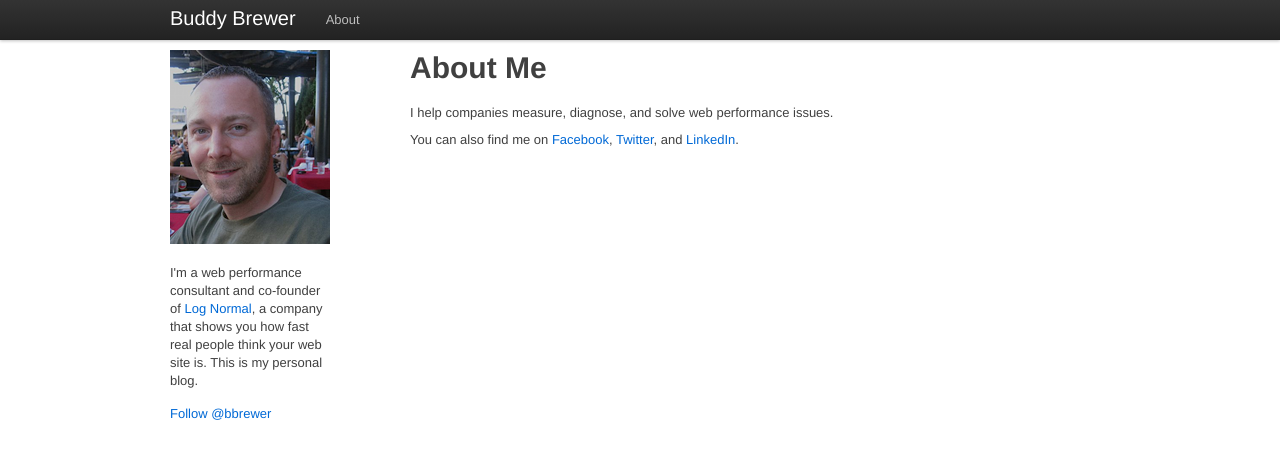
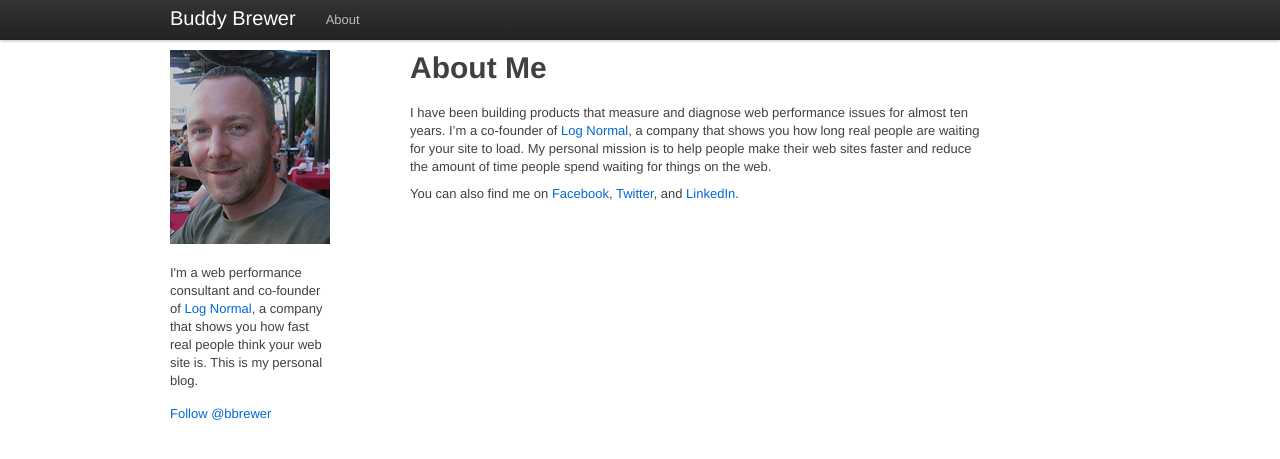
Before and after one commit to bbrewer/buddybrewer.com, a Jekyll site: the page built from about.markdown, in a window 1280 px wide. Shown: the top 459 px of the page. Built offline with Jekyll 4.4.1, drawn with Linux system fonts in a browser that asks for light colours; a script that is not in the unit is left out; comment, search, counter and statistics services are not loaded.

Commit message:
Bio edit.

```diff
--- a/about.markdown
+++ b/about.markdown
@@ -1,11 +1,13 @@
 ---
 layout: default
 title: Buddy Brewer - About
-description: A few words about me.
+description: I help companies measure, diagnose, and solve web performance issues.
 ---
 
-<h1>About Me</h1>
+# About Me
 
-I help companies measure, diagnose, and solve web performance issues.
+I have been building products that measure and diagnose web performance issues for almost ten years. I'm a co-founder of [Log Normal](http://www.lognormal.com), a company that shows you how long real people are waiting for your site to load. My personal mission is to help people make their web sites faster and reduce the amount of time people spend waiting for things on the web.
 
-You can also find me on <a href="https://www.facebook.com/buddybrewer">Facebook</a>, <a href="https://twitter.com/bbrewer">Twitter</a>, and <a href="http://http://www.linkedin.com/in/bbrewer">LinkedIn</a>.
+
+
+You can also find me on [Facebook](https://www.facebook.com/buddybrewer), [Twitter](https://twitter.com/bbrewer), and [LinkedIn](http://www.linkedin.com/in/bbrewer).
```
